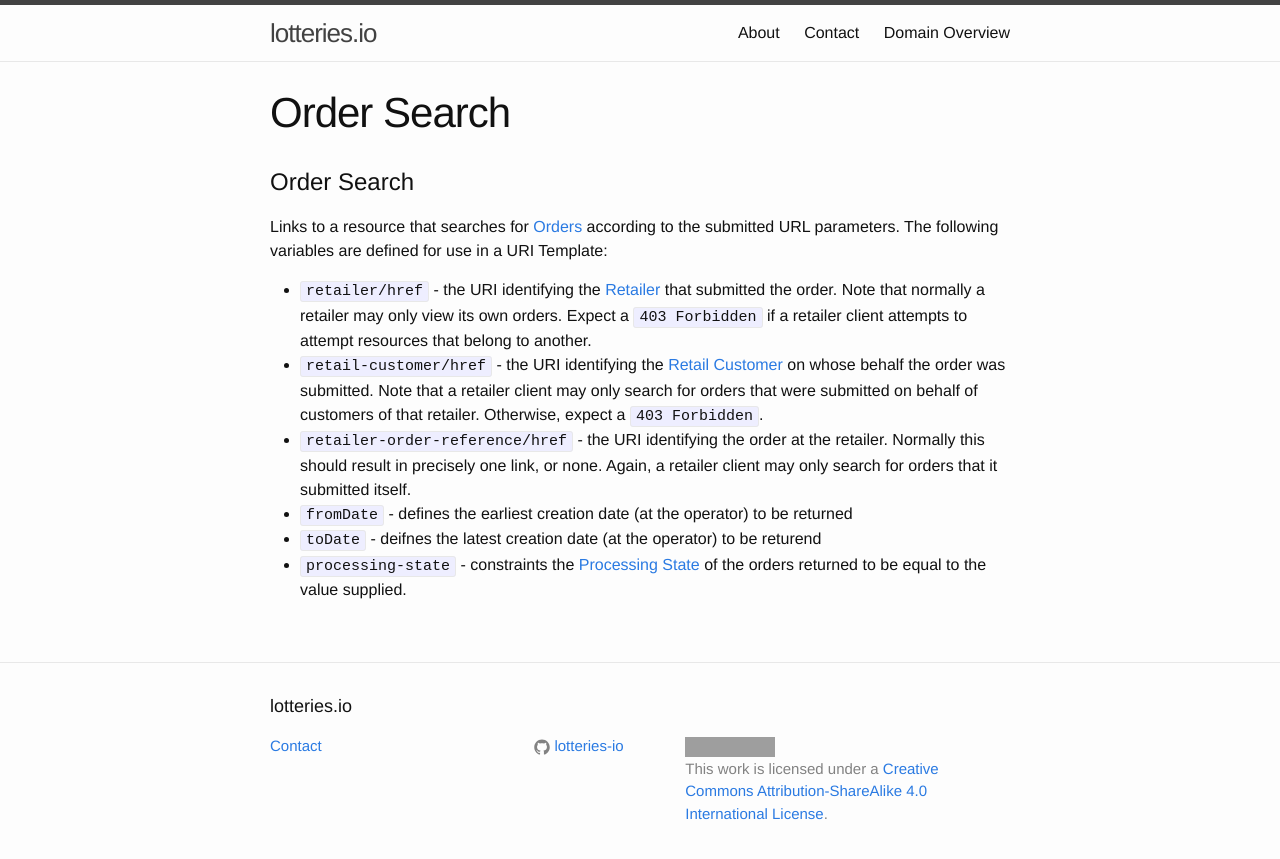
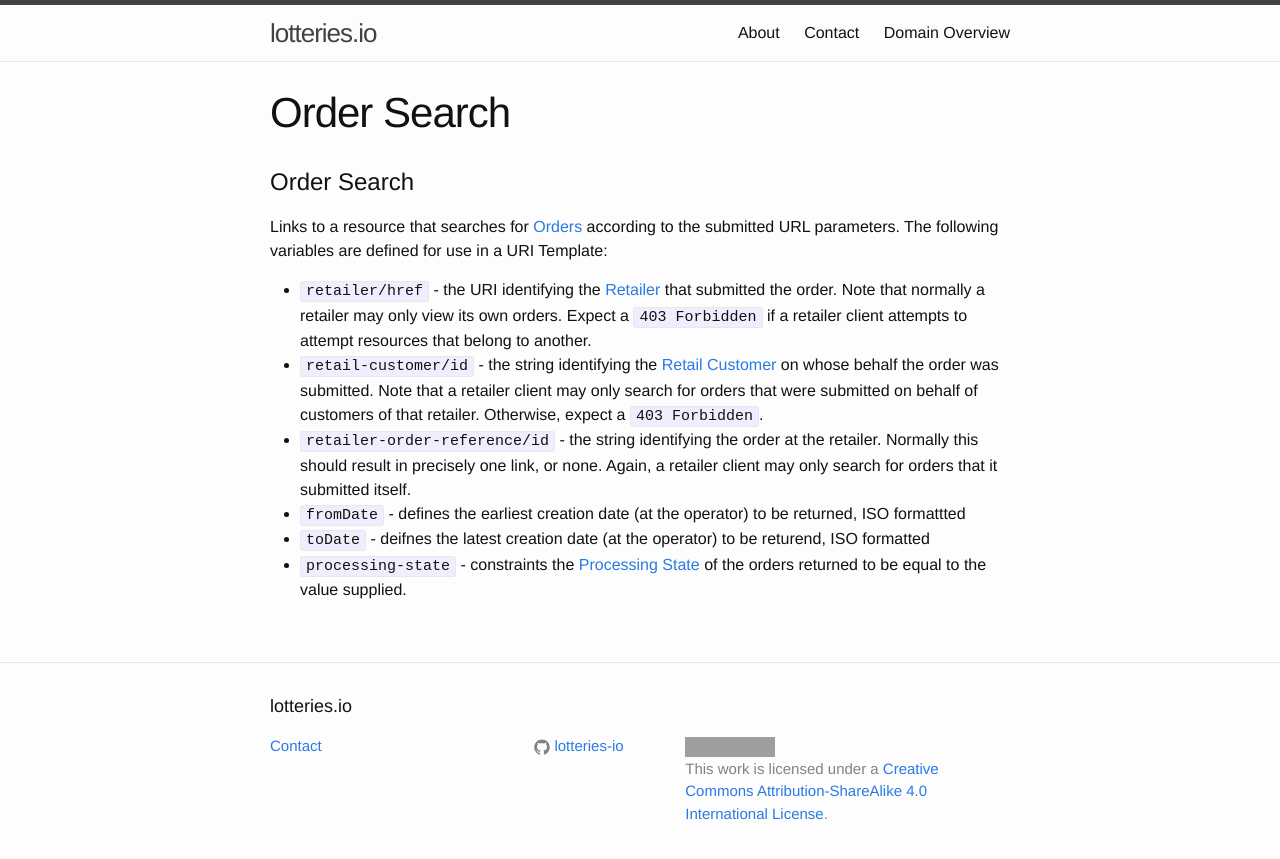
Before and after one commit to lotteries-io/lotteries-io.github.io, a Jekyll site: the page built from _link-relationships/order-search.md, in a window 1280 px wide. Shown: the top 859 px of the page. Built offline with Jekyll 4.4.1, drawn with Linux system fonts in a browser that asks for light colours; grey boxes are pictures that could not be loaded.

Commit message:
Update order-search.md

```diff
--- a/_link-relationships/order-search.md
+++ b/_link-relationships/order-search.md
@@ -8,8 +8,8 @@ title: Order Search
 Links to a resource that searches for [Orders](../concepts/order) according to the submitted URL parameters. The following variables are defined for use in a URI Template:
 
 * `retailer/href` - the URI identifying the [Retailer](../concepts/retailer) that submitted the order. Note that normally a retailer may only view its own orders. Expect a `403 Forbidden` if a retailer client attempts to attempt resources that belong to another.
-* `retail-customer/href` - the URI identifying the [Retail Customer](../concepts/retail-customer) on whose behalf the order was submitted. Note that a retailer client may only search for orders that were submitted on behalf of customers of that retailer. Otherwise, expect a `403 Forbidden`.
-* `retailer-order-reference/href` - the URI identifying the order at the retailer. Normally this should result in precisely one link, or none. Again, a retailer client may only search for orders that it submitted itself.
-* `fromDate` - defines the earliest creation date (at the operator) to be returned
-* `toDate` - deifnes the latest creation date (at the operator) to be returend
+* `retail-customer/id` - the string identifying the [Retail Customer](../concepts/retail-customer) on whose behalf the order was submitted. Note that a retailer client may only search for orders that were submitted on behalf of customers of that retailer. Otherwise, expect a `403 Forbidden`.
+* `retailer-order-reference/id` - the string identifying the order at the retailer. Normally this should result in precisely one link, or none. Again, a retailer client may only search for orders that it submitted itself.
+* `fromDate` - defines the earliest creation date (at the operator) to be returned, ISO formattted
+* `toDate` - deifnes the latest creation date (at the operator) to be returend, ISO formatted
 * `processing-state` - constraints the [Processing State](../properties/processing-state) of the orders returned to be equal to the value supplied.
```
